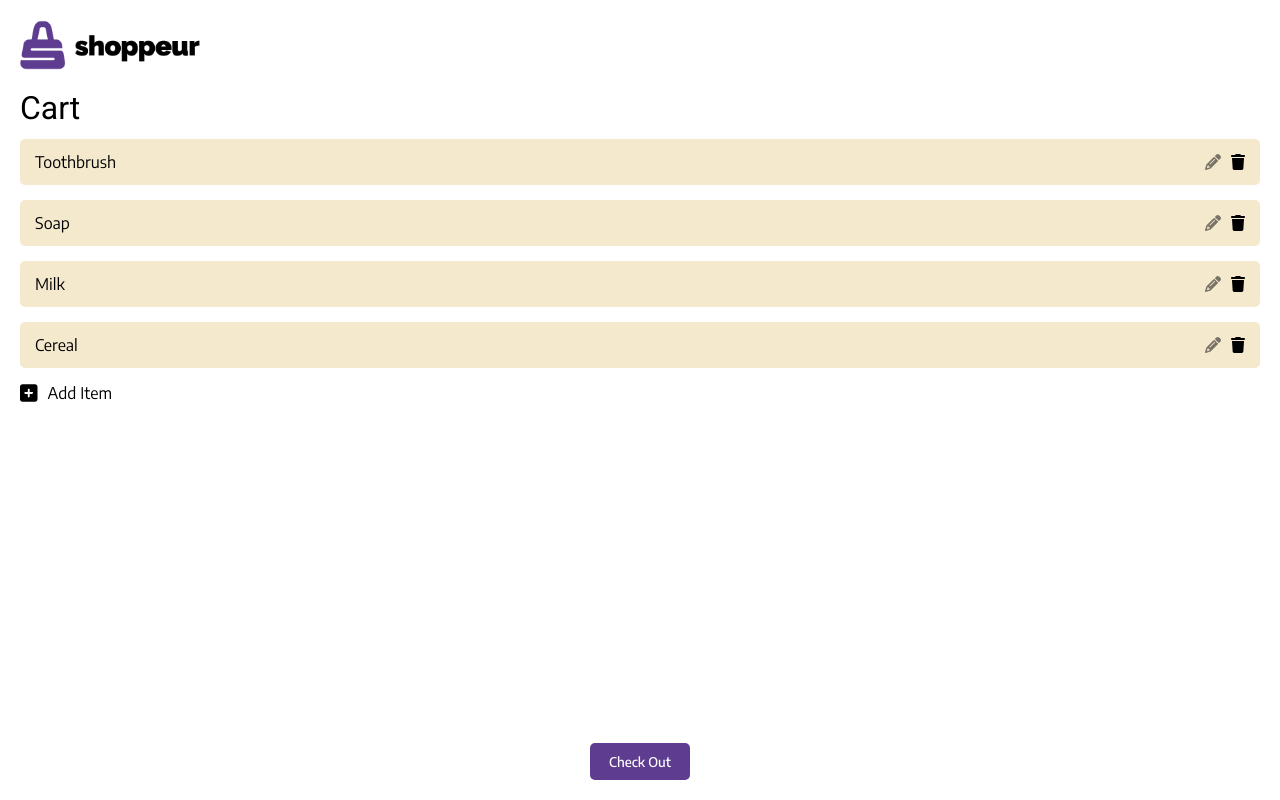
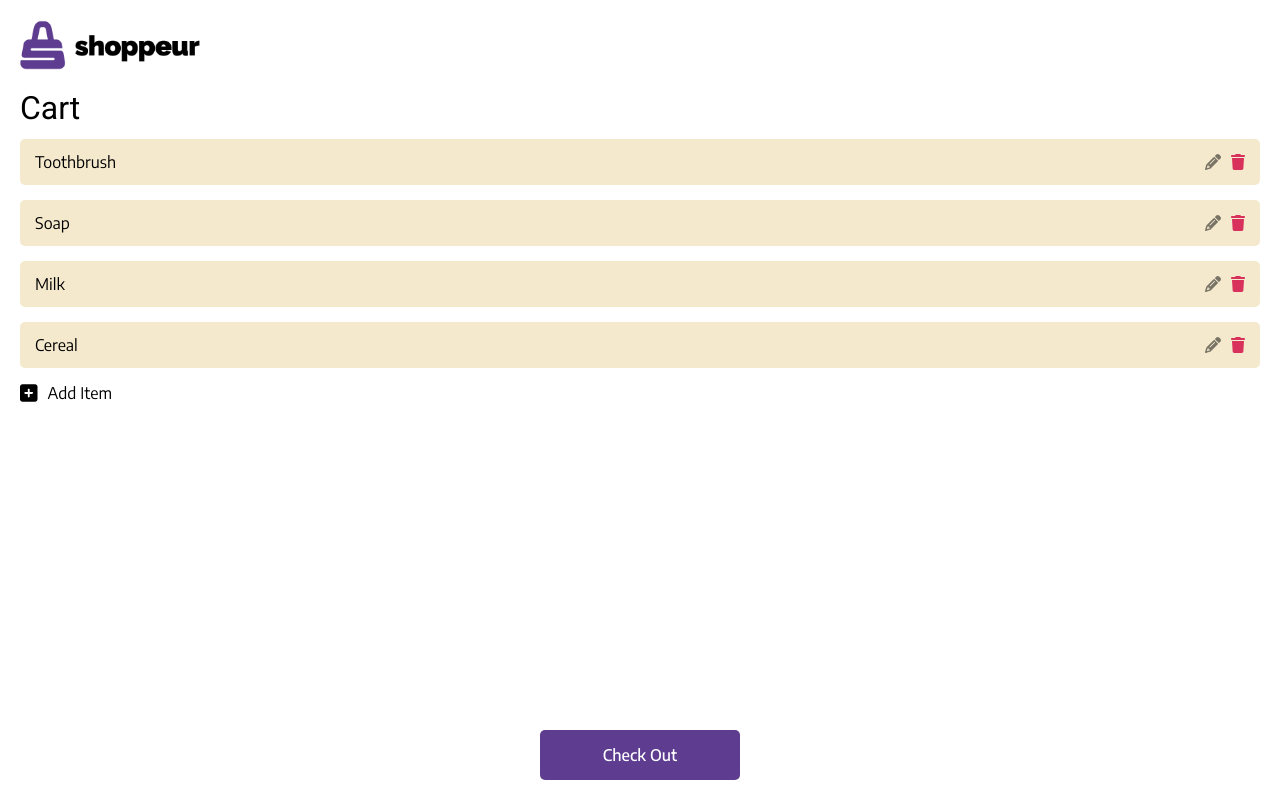
Before and after one commit to dkelsen/self-checkout-scan-app, a React (Create React App) app: page / in a window 1280 px wide. Built offline with nearby package versions, Linux system fonts and the light colour scheme.

Commit message:
Improve themeing and styling

```diff
--- a/src/Theme.js
+++ b/src/Theme.js
@@ -14,9 +14,9 @@ const theme = {
     header: "Roboto, sans-serif",
   },
   fontSizes: {
-    small: "1em",
-    medium: "2em",
-    large: "3em",
+    small: "0.5em",
+    medium: "1em",
+    large: "2em",
   },
 };
 
--- a/src/components/Button.js
+++ b/src/components/Button.js
@@ -2,10 +2,8 @@ import styled, { css } from "styled-components";
 import PropTypes from "prop-types";
 
 const Wrapper = styled.button`
-  width: 100px;
-
   border: none;
-  padding: 10px 0;
+  padding: 15px;
   border-radius: 5px;
   cursor: pointer;
   font-weight: 500;
--- a/src/components/Item.js
+++ b/src/components/Item.js
@@ -56,6 +56,7 @@ const Options = styled.span`
 
   svg:nth-of-type(2) {
     cursor: pointer;
+    color: ${({ theme }) => theme.colors.danger};
   }
 `;
 
--- a/src/global.css.js
+++ b/src/global.css.js
@@ -54,10 +54,11 @@ export default createGlobalStyle`
   }
   h1, h2, h3, h4, h5, h6 {
     font-family: ${({ theme }) => theme.fonts.header};
-    font-size: ${({ theme }) => theme.fontSizes.medium};
+    font-size: ${({ theme }) => theme.fontSizes.large};
     margin-bottom: 15px;
   }
   p, div, span, li, ul, a, button {
     font-family: ${({ theme }) => theme.fonts.body};
+    font-size: ${({ theme }) => theme.fontSizes.medium};
   }
 `;
--- a/src/screens/Home.js
+++ b/src/screens/Home.js
@@ -9,6 +9,7 @@ import { RoutingContext, pagesMapping } from "../context/Routing";
 
 const CheckoutButton = styled(Button)`
   margin: auto auto 0 auto;
+  width: 200px;
 `;
 
 const Container = styled.div`
```
